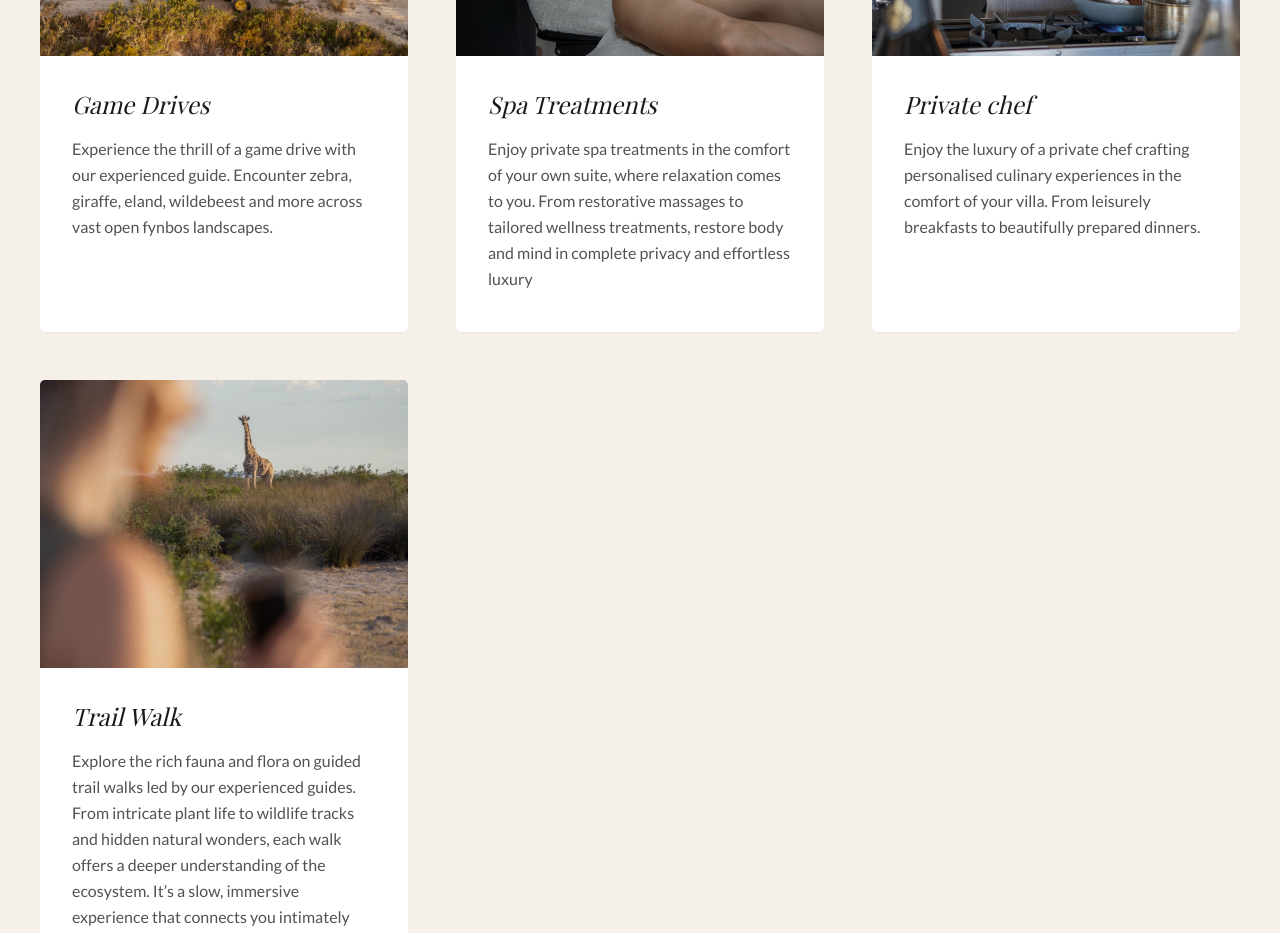
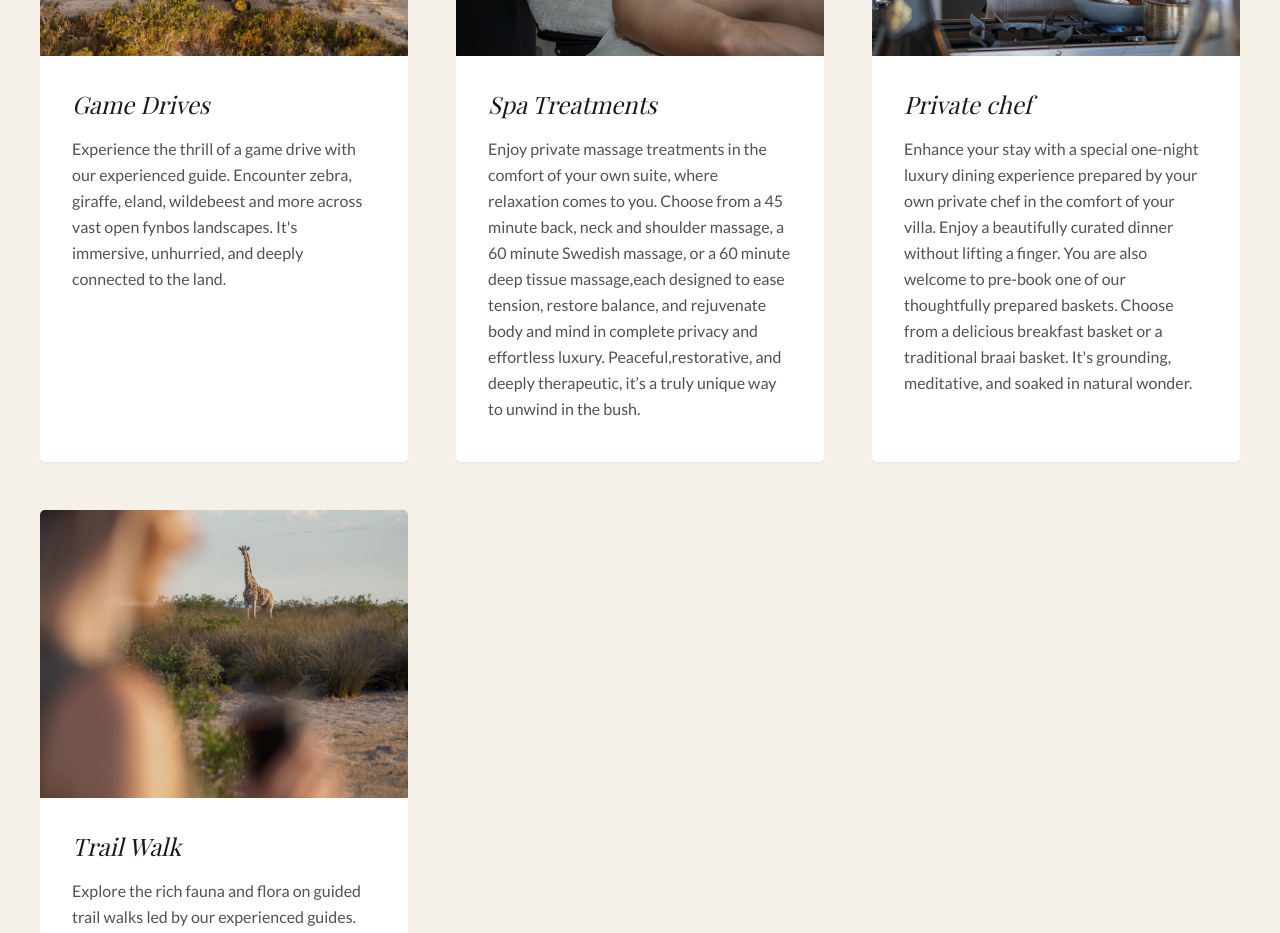
Before and after one commit to mrstander/luxury-villa-website-2, a Next.js app: page /experiences in a window 1280 px wide. Shown: the part 1340-2273 px from the top of the page. Built offline with nearby package versions, Linux system fonts and the light colour scheme; a web font is replaced by a local one.

Commit message:
Text Update

```diff
--- a/app/about/page.tsx
+++ b/app/about/page.tsx
@@ -93,7 +93,7 @@ export default function AboutPage() {
           </p>
 
           <p className="mb-8 text-lg leading-relaxed text-black/70 md:text-xl">
-            n the early 17th century, overexploitation dramatically reduced wildlife
+            In the early 17th century, overexploitation dramatically reduced wildlife
             numbers across the Western Cape, changing the landscape and ecosystems
             forever.
 
@@ -151,13 +151,13 @@ export default function AboutPage() {
 
           <p className="mb-8 text-lg leading-relaxed text-black/70 md:text-xl">
             Based in Hopefield, the oldest town on the West Coast, Nama Sands
-            lies along the R27 between Malmesbury and Vredenburg,just over an
+            lies along the R27 between Malmesbury and Vredenburg, just over an
             hour from Cape Town in a malaria-free zone.
           </p>
 
           <p className="mb-8 text-lg leading-relaxed text-black/70 md:text-xl">
-            Spanning over 4,000 acres of diverse terrain,from forest and
-            rolling dunes to Cape Fynbos and open plains,the land is both
+            Spanning over 4,000 acres of diverse terrain, from forest and
+            rolling dunes to Cape Fynbos and open plains, the land is both
             dramatic and restorative.
           </p>
 
--- a/app/contact/page.tsx
+++ b/app/contact/page.tsx
@@ -63,7 +63,7 @@ export default function ContactPage() {
                                         <div>
                                             <p className="text-[10px] uppercase tracking-widest text-black/40">Phone</p>
                                             <a href="tel:+27821234567" className="text-lg hover:text-[#c9a96e] transition-colors">
-                                                +27 (0) 83 2348606
+                                                +27 (0) 83 234 8606
                                             </a>
                                         </div>
                                     </div>
--- a/app/experiences/page.tsx
+++ b/app/experiences/page.tsx
@@ -11,19 +11,19 @@ const experiences = [
     {
         title: "Game Drives",
         description:
-            "Experience the thrill of a game drive with our experienced guide. Encounter zebra, giraffe, eland, wildebeest and more across vast open fynbos landscapes.",
+            "Experience the thrill of a game drive with our experienced guide. Encounter zebra, giraffe, eland, wildebeest and more across vast open fynbos landscapes. It's immersive, unhurried, and deeply connected to the land.",
         image: "/images/gamedrive.jpeg",
     },
     {
         title: "Spa Treatments",
         description:
-            "Enjoy private spa treatments in the comfort of your own suite, where relaxation comes to you. From restorative massages to tailored wellness treatments, restore body and mind in complete privacy and effortless luxury",
+            "Enjoy private massage treatments in the comfort of your own suite, where relaxation comes to you. Choose from a 45 minute back, neck and shoulder massage, a 60 minute Swedish massage, or a 60 minute deep tissue massage,each designed to ease tension, restore balance, and rejuvenate body and mind in complete privacy and effortless luxury. Peaceful,restorative, and deeply therapeutic, it’s a truly unique way to unwind in the bush.",
         image: "/images/spa.jpeg",
     },
     {
         title: "Private chef",
         description:
-            "Enjoy the luxury of a private chef crafting personalised culinary experiences in the comfort of your villa. From leisurely breakfasts to beautifully prepared dinners. ",
+            "Enhance your stay with a special one-night luxury dining experience prepared by your own private chef in the comfort of your villa. Enjoy a beautifully curated dinner without lifting a finger. You are also welcome to pre-book one of our thoughtfully prepared baskets. Choose from a delicious breakfast basket or a traditional braai basket. It's grounding, meditative, and soaked in natural wonder. ",
         image: "/images/chef.jpeg",
     },
     {
--- a/app/gallery/page.tsx
+++ b/app/gallery/page.tsx
@@ -58,7 +58,7 @@ export default function GalleryPage() {
                         Moments in Time
                     </h2>
                     <p className="text-neutral-600 text-lg leading-relaxed">
-                        Discover curated moments from Nama Sands,where architecture,
+                        Discover curated moments from Nama Sands, where architecture,
                         wilderness and experience merge into a timeless visual narrative.
                     </p>
                 </div>
--- a/app/villa/page.tsx
+++ b/app/villa/page.tsx
@@ -113,7 +113,7 @@ export default function VillaPage() {
                         </h2>
 
                         <p className="text-lg leading-relaxed text-black/70 mb-8">
-                            Designed for barefoot luxury, The Villa blends seamlessly
+                            Designed for barefoot luxury, the villa blends seamlessly
                             into its natural surroundings. Expansive decks, open-plan
                             interiors and panoramic views create a sanctuary immersed
                             in wilderness.
--- a/components/our-story.tsx
+++ b/components/our-story.tsx
@@ -32,7 +32,7 @@ export function OurStory() {
         </p>
 
         <p className="mb-8 text-lg leading-relaxed text-black/70 md:text-xl">
-          n the early 17th century, overexploitation dramatically reduced wildlife
+          In the early 17th century, overexploitation dramatically reduced wildlife
           numbers across the Western Cape, changing the landscape and ecosystems
           forever.
 
```
